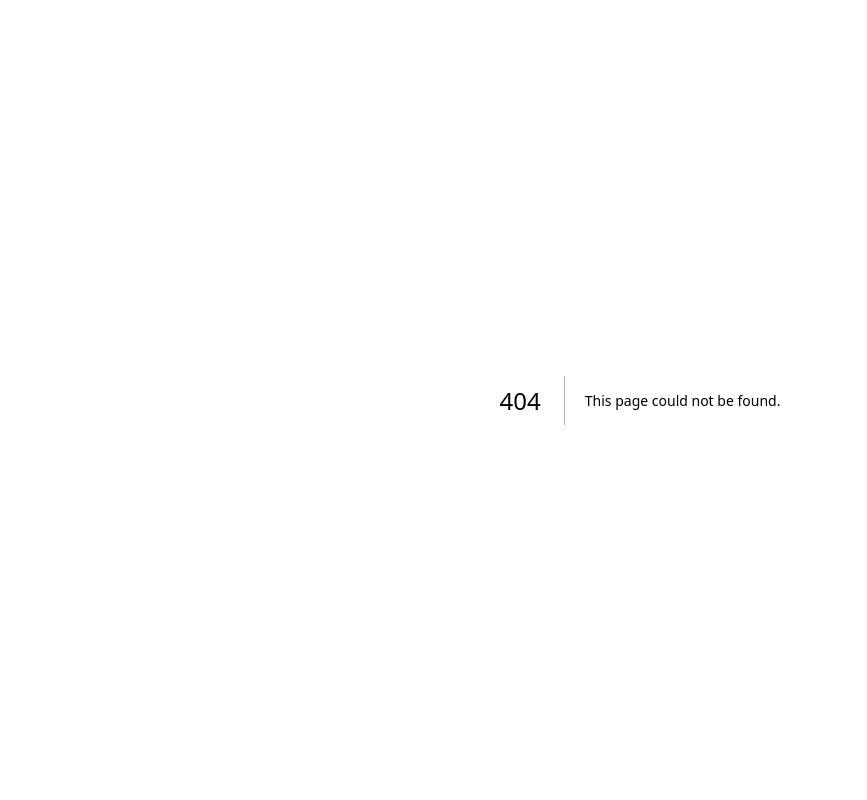
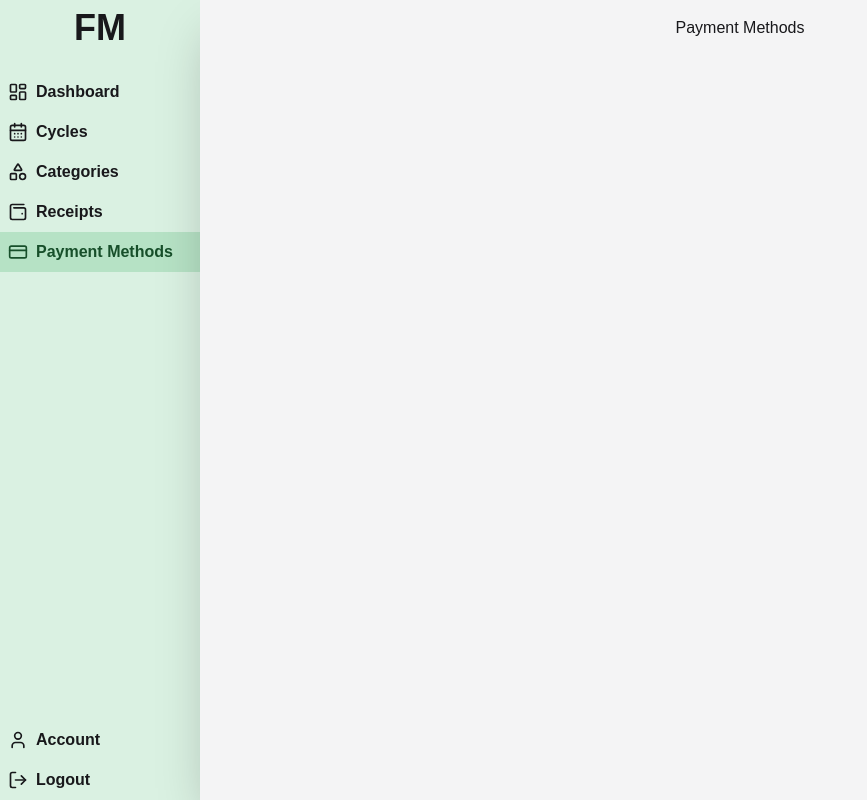
Before and after one commit to tkottke90/finance-min, a Next.js app: page /payment-methods in a window 1280 px wide. Before the commit this address had no page. Shown: the whole page, without its empty margins (0-867 px from the left). Built offline with nearby package versions, Linux system fonts and the light colour scheme.

Commit message:
refactor: add other pages

```diff
--- a/src/app/(authenticated)/app-links.ts
+++ b/src/app/(authenticated)/app-links.ts
@@ -1,7 +1,7 @@
 'use client';
 
 import { DrawerConfig } from "@/components/containers/drawer-layout";
-import { LayoutDashboard, LogOut, User, CalendarDays, Wallet2, CreditCard, Settings } from "lucide-react";
+import { LayoutDashboard, LogOut, User, CalendarDays, Wallet2, CreditCard, Settings, Shapes } from "lucide-react";
 import { signOut } from "next-auth/react";
 
 export const AppLinks: DrawerConfig = {
@@ -17,7 +17,7 @@ export const AppLinks: DrawerConfig = {
       href: '/cycles'
     },
     {
-      icon: CreditCard,
+      icon: Shapes,
       label: 'Categories',
       href: '/categories'
     },
@@ -27,9 +27,9 @@ export const AppLinks: DrawerConfig = {
       href: '/receipts'
     },
     {
-      icon: Settings,
-      label: 'Accounts',
-      href: '/accounts'
+      icon: CreditCard,
+      label: 'Payment Methods',
+      href: '/payment-methods'
     }
   ],
   userLinks: [
--- /dev/null
+++ b/src/app/(authenticated)/categories/loading.tsx
@@ -0,0 +1,3 @@
+export default function Loading() {
+  return <p>Loading...</p>;
+}
--- /dev/null
+++ b/src/app/(authenticated)/categories/page.tsx
@@ -0,0 +1,7 @@
+export default function CategoriesPage() {
+  return (
+    <div>
+      <h2>Categories</h2>
+    </div>
+  );
+}
--- /dev/null
+++ b/src/app/(authenticated)/cycles/loading.tsx
@@ -0,0 +1,3 @@
+export default function Loading() {
+  return <p>Loading...</p>;
+}
--- /dev/null
+++ b/src/app/(authenticated)/cycles/page.tsx
@@ -0,0 +1,7 @@
+export default function CyclesPage() {
+  return (
+    <div>
+      <h2>Cycles</h2>
+    </div>
+  );
+}
--- /dev/null
+++ b/src/app/(authenticated)/payment-methods/loading.tsx
@@ -0,0 +1,3 @@
+export default function Loading() {
+  return <p>Loading...</p>;
+}
--- /dev/null
+++ b/src/app/(authenticated)/payment-methods/page.tsx
@@ -0,0 +1,7 @@
+export default function PaymentMethodsPage() {
+  return (
+    <div>
+      <h2>Payment Methods</h2>
+    </div>
+  );
+}
--- /dev/null
+++ b/src/app/(authenticated)/receipts/loading.tsx
@@ -0,0 +1,3 @@
+export default function Loading() {
+  return <p>Loading...</p>;
+}
--- /dev/null
+++ b/src/app/(authenticated)/receipts/page.tsx
@@ -0,0 +1,7 @@
+export default function ReceiptsPage() {
+  return (
+    <div>
+      <h2>Receipts</h2>
+    </div>
+  );
+}
```
